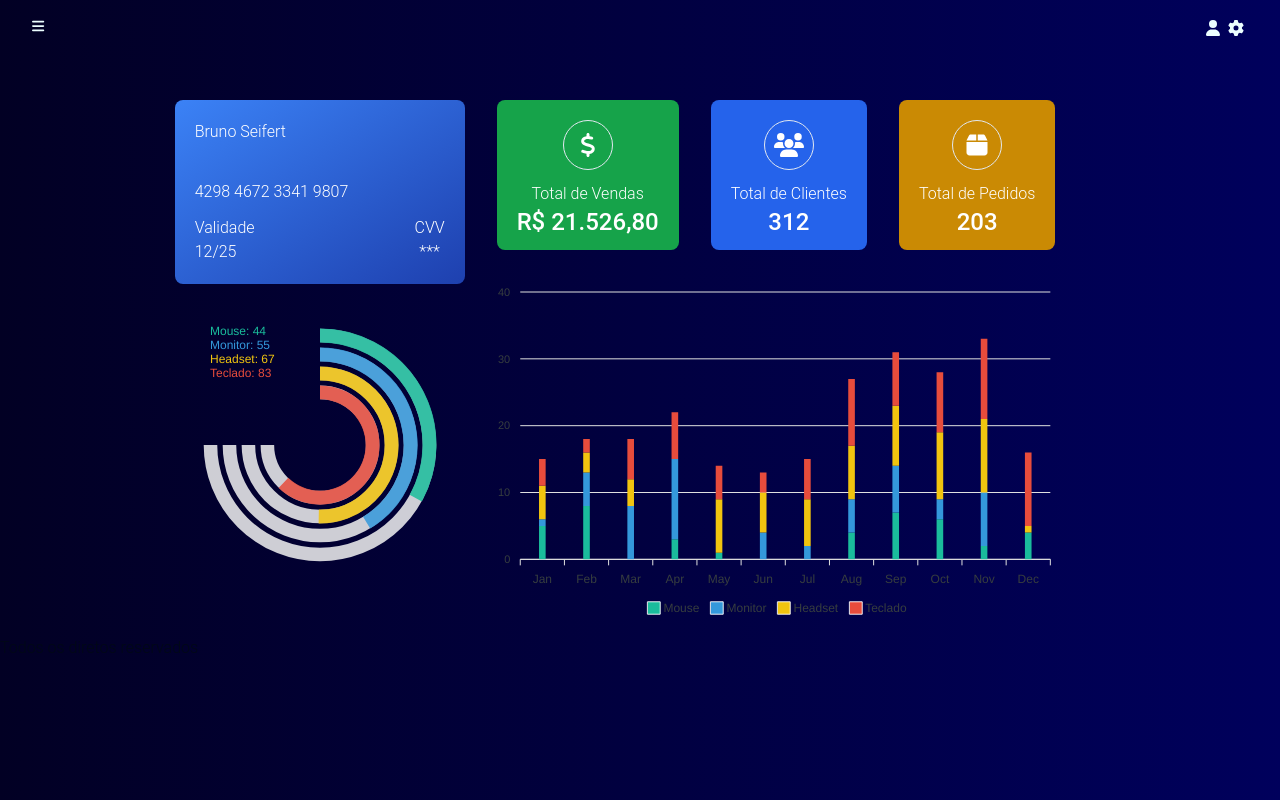
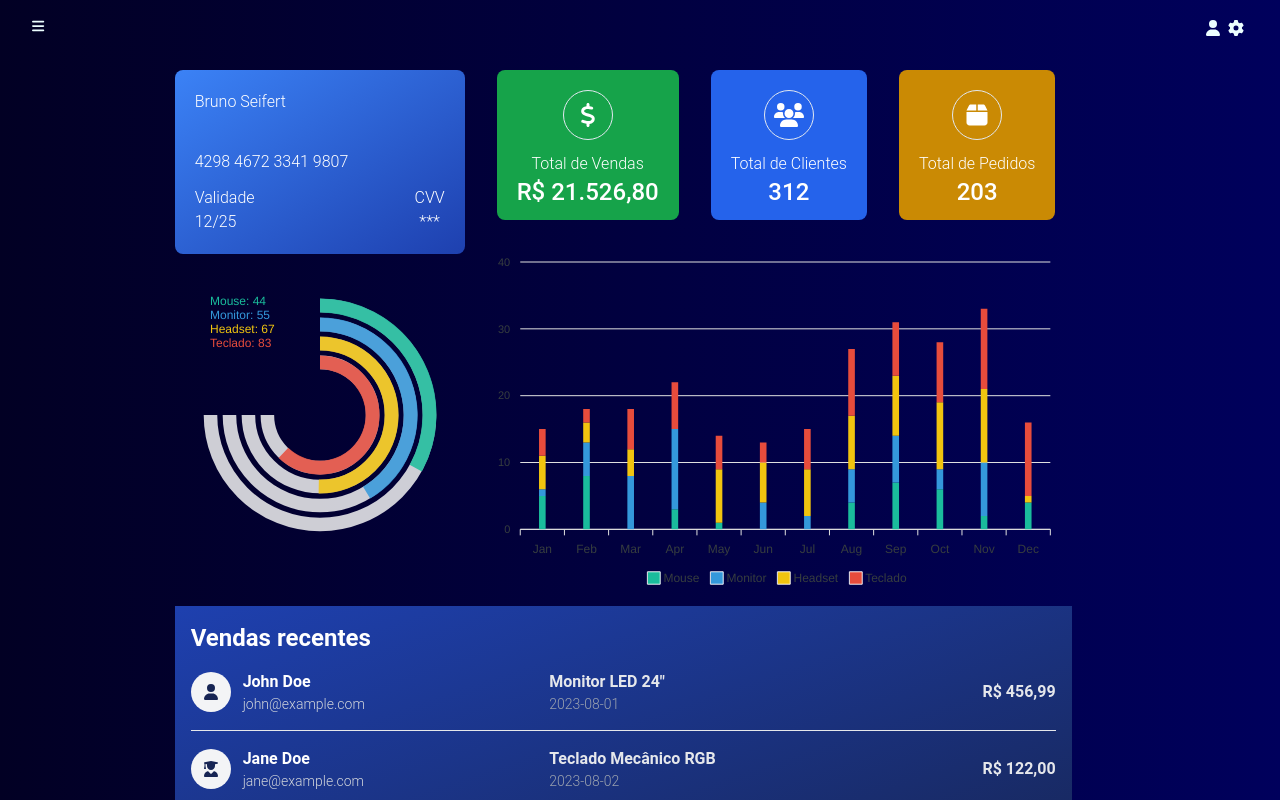
Before and after one commit to brunoseifert/admin-dashboard, a React (Vite) app: page / in a window 1280 px wide. Shown: the top 800 px of the page. Built offline with nearby package versions, Linux system fonts and the light colour scheme.

Commit message:
feat: create SalesComp whit style

```diff
--- /dev/null
+++ b/pages/Dashboard/SalesComp.jsx
@@ -0,0 +1,179 @@
+import { FontAwesomeIcon } from '@fortawesome/react-fontawesome';
+import './customScroll.css';
+
+const SalesComp = () => {
+  const recentSales = [
+    {
+      id: 1,
+      name: 'John Doe',
+      product: 'Monitor LED 24"',
+      price: 'R$ 456,99',
+      date: '2023-08-01',
+      email: 'john@example.com',
+      icon: <FontAwesomeIcon icon="fa-solid fa-user" />,
+    },
+    {
+      id: 2,
+      name: 'Jane Doe',
+      product: 'Teclado Mecânico RGB',
+      price: 'R$ 122,00',
+      date: '2023-08-02',
+      email: 'jane@example.com',
+      icon: <FontAwesomeIcon icon="fa-solid fa-user-graduate" />,
+    },
+    {
+      id: 3,
+      name: 'Bob Smith',
+      product: 'Monitor Curvo 27"',
+      price: 'R$ 1.200,00',
+      date: '2023-08-03',
+      email: 'bob@example.com',
+      icon: <FontAwesomeIcon icon="fa-solid fa-user-secret" />,
+    },
+    {
+      id: 4,
+      name: 'Alice Johnson',
+      product: 'Mouse sem Fio',
+      price: 'R$ 110,00',
+      date: '2023-08-04',
+      email: 'alice@example.com',
+      icon: <FontAwesomeIcon icon="fa-solid fa-user-ninja" />,
+    },
+    {
+      id: 5,
+      name: 'Charlie Brown',
+      product: 'Headset Gamer 7.1',
+      price: 'R$ 250,00',
+      date: '2023-08-05',
+      email: 'charlie@example.com',
+      icon: <FontAwesomeIcon icon="fa-solid fa-user-astronaut" />,
+    },
+    {
+      id: 6,
+      name: 'Eva Williams',
+      product: 'Teclado Mecânico TKL',
+      price: 'R$ 300,00',
+      date: '2023-08-06',
+      email: 'eva@example.com',
+      icon: <FontAwesomeIcon icon="fa-solid fa-user-nurse" />,
+    },
+    {
+      id: 7,
+      name: 'David Lee',
+      product: 'Monitor LED 27"',
+      price: 'R$ 1.000,00',
+      date: '2023-08-07',
+      email: 'david@example.com',
+      icon: <FontAwesomeIcon icon="fa-solid fa-user-graduate" />,
+    },
+    {
+      id: 8,
+      name: 'Sophia Moore',
+      product: 'Mouse Óptico',
+      price: 'R$ 50,00',
+      date: '2023-08-08',
+      email: 'sophia@example.com',
+      icon: <FontAwesomeIcon icon="fa-solid fa-user-tie" />,
+    },
+    {
+      id: 9,
+      name: 'Oliver Taylor',
+      product: 'Headset Bluetooth',
+      price: 'R$ 300,00',
+      date: '2023-08-09',
+      email: 'oliver@example.com',
+      icon: <FontAwesomeIcon icon="fa-solid fa-user-astronaut" />,
+    },
+    {
+      id: 10,
+      name: 'Emma Davis',
+      product: 'Teclado Wireless',
+      price: 'R$ 150,00',
+      date: '2023-08-10',
+      email: 'emma@example.com',
+      icon: <FontAwesomeIcon icon="fa-solid fa-user-ninja" />,
+    },
+    {
+      id: 11,
+      name: 'Liam Anderson',
+      product: 'Mouse Gamer',
+      price: 'R$ 200,00',
+      date: '2023-08-11',
+      email: 'liam@example.com',
+      icon: <FontAwesomeIcon icon="fa-solid fa-user-secret" />,
+    },
+    {
+      id: 12,
+      name: 'Ava Brown',
+      product: 'Monitor Ultrawide 34"',
+      price: 'R$ 2.000,00',
+      date: '2023-08-12',
+      email: 'ava@example.com',
+      icon: <FontAwesomeIcon icon="fa-solid fa-user-ninja" />,
+    },
+    {
+      id: 13,
+      name: 'Noah White',
+      product: 'Headset Noise Cancelling',
+      price: 'R$ 500,00',
+      date: '2023-08-13',
+      email: 'noah@example.com',
+      icon: <FontAwesomeIcon icon="fa-solid fa-user-graduate" />,
+    },
+    {
+      id: 14,
+      name: 'Isabella Harris',
+      product: 'Teclado Retroiluminado',
+      price: 'R$ 150,00',
+      date: '2023-08-14',
+      email: 'isabella@example.com',
+      icon: <FontAwesomeIcon icon="fa-solid fa-user-nurse" />,
+    },
+    {
+      id: 15,
+      name: 'Mia Wilson',
+      product: 'Mouse Ergonômico',
+      price: 'R$ 100,00',
+      date: '2023-08-15',
+      email: 'mia@example.com',
+      icon: <FontAwesomeIcon icon="fa-solid fa-user-tie" />,
+    },
+  ];
+
+  return (
+    <div className="custom-scroll bg-gradient-to-br from-blue-800 to-blue-950 overflow-y-scroll p-4 h-[300px] mb-10">
+      <h2 className="text-2xl font-bold text-white">Vendas recentes</h2>
+      <div>
+        {recentSales.map((sale, key) => {
+          return (
+            <div
+              key={key}
+              className="flex flex-row justify-between items-center border-b border-gray-200 py-4"
+            >
+              <div className="flex flex-row items-center">
+                <div className="flex flex-col items-center justify-center w-10 h-10 bg-gray-100 text-blue-950 rounded-full mr-3">
+                  {sale.icon}
+                </div>
+                <div className="w-[200px]">
+                  <p className="text-white font-semibold">{sale.name}</p>
+                  <p className="text-gray-300 text-sm">{sale.email}</p>
+                </div>
+              </div>
+              <div className="flex flex-col w-[200px]">
+                <div className="text-start">
+                  <p className="text-gray-200 font-semibold">{sale.product}</p>
+                  <p className="text-gray-400 text-sm">{sale.date}</p>
+                </div>
+              </div>
+              <div className="w-[200px] text-end">
+                <p className="text-gray-200 font-semibold">{sale.price}</p>
+              </div>
+            </div>
+          );
+        })}
+      </div>
+    </div>
+  );
+};
+
+export default SalesComp;
--- /dev/null
+++ b/pages/Dashboard/customScroll.css
@@ -0,0 +1,15 @@
+/* Seu arquivo CSS ou SCSS */
+
+.custom-scroll::-webkit-scrollbar {
+  width: 6px;
+}
+
+.custom-scroll::-webkit-scrollbar-thumb {
+  background-color: #4cc9f0;
+  border-radius: 3px;
+}
+
+.custom-scroll::-webkit-scrollbar-track {
+  background-color: #fdf0d5;
+  border-radius: 3px;
+}
--- a/pages/Dashboard/index.jsx
+++ b/pages/Dashboard/index.jsx
@@ -3,6 +3,7 @@ import CardDates from './CardDates';
 import CollumChart from './ColummChart.jsx';
 import MetricsComp from './MetricsComp';
 import { periodData } from '../../src/data.js';
+import SalesComp from './SalesComp.jsx';
 
 const Dashboard = () => {
   return (
@@ -21,6 +22,7 @@ const Dashboard = () => {
             />
           </div>
         </div>
+        <SalesComp />
       </div>
     </>
   );
--- a/src/components/Layout/Header.jsx
+++ b/src/components/Layout/Header.jsx
@@ -27,7 +27,7 @@ function Header() {
         </div>
       </div>
       <div
-        className={`flex justify-center items-center mt-[100px] ease-in-out duration-500 ${
+        className={`flex justify-center items-center mt-[70px] ease-in-out duration-500 ${
           open
             ? 'sm: ml-[160px]  md:ml-[160px] lg:ml-[160px] xl:ml-[100px] 2xl:ml-0'
             : ''
```
